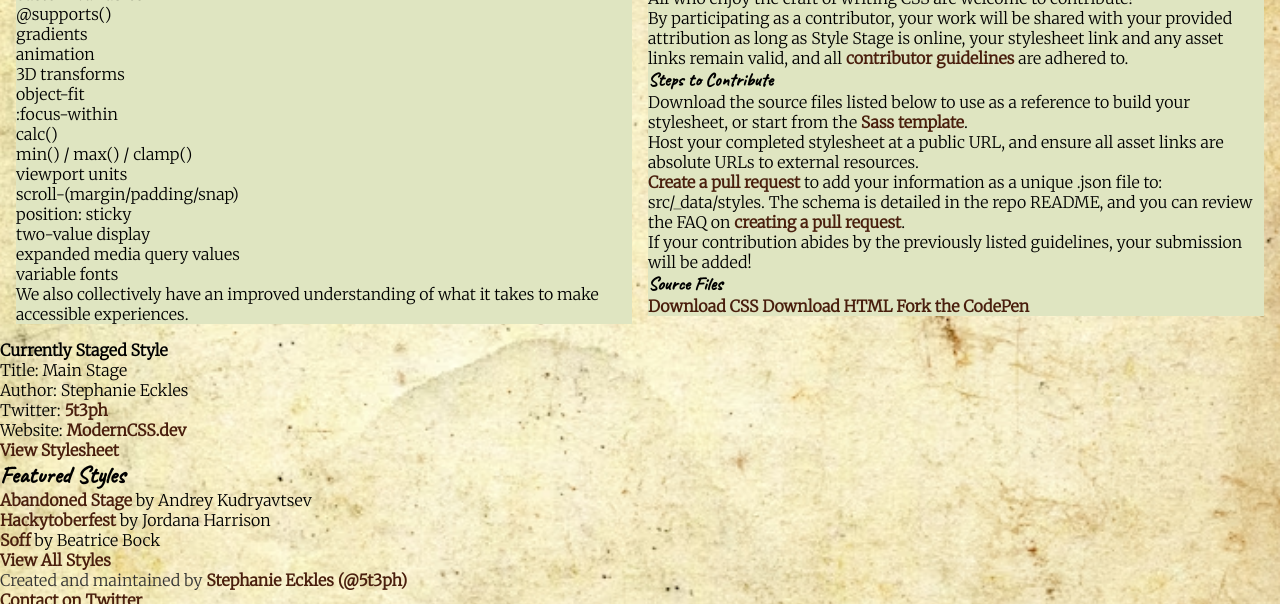
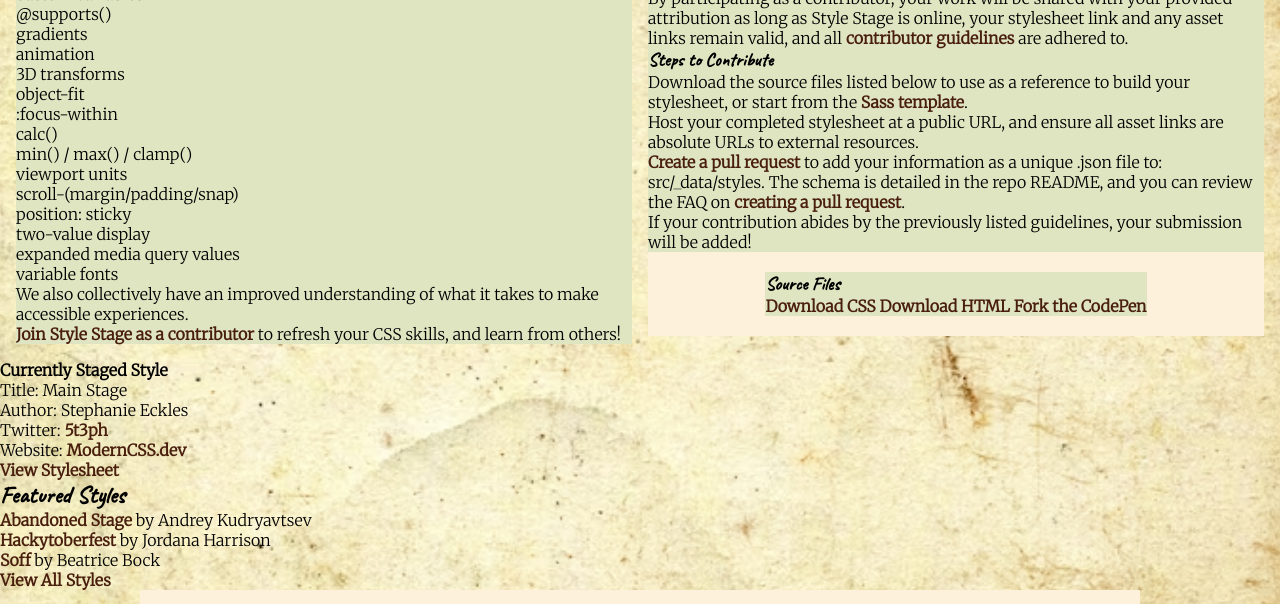
Before and after one commit to kerokero014/refactored-meme, a website: page public/index.html in a window 1280 px wide. Shown: the part 743-1347 px from the top of the page. Drawn offline with Linux system fonts and the light colour scheme; a web font is replaced by a local one.

Commit message:
Update footer styles

```diff
--- a/sass/block/_footer.scss
+++ b/sass/block/_footer.scss
@@ -1,5 +1,10 @@
-.page-footer{
-    p {
-        color:var(--paragraph-color);
-    }
+footer {
+    background-color: var(--paragraph-background);
+    display: flex;
+    flex-direction: column;
+    justify-content: center;
+    align-items: center;
+    padding: 20px;
+    max-width: 1000px;
+    margin: 0 auto;
 }
```
Also changed, not shown: public/style.css.
